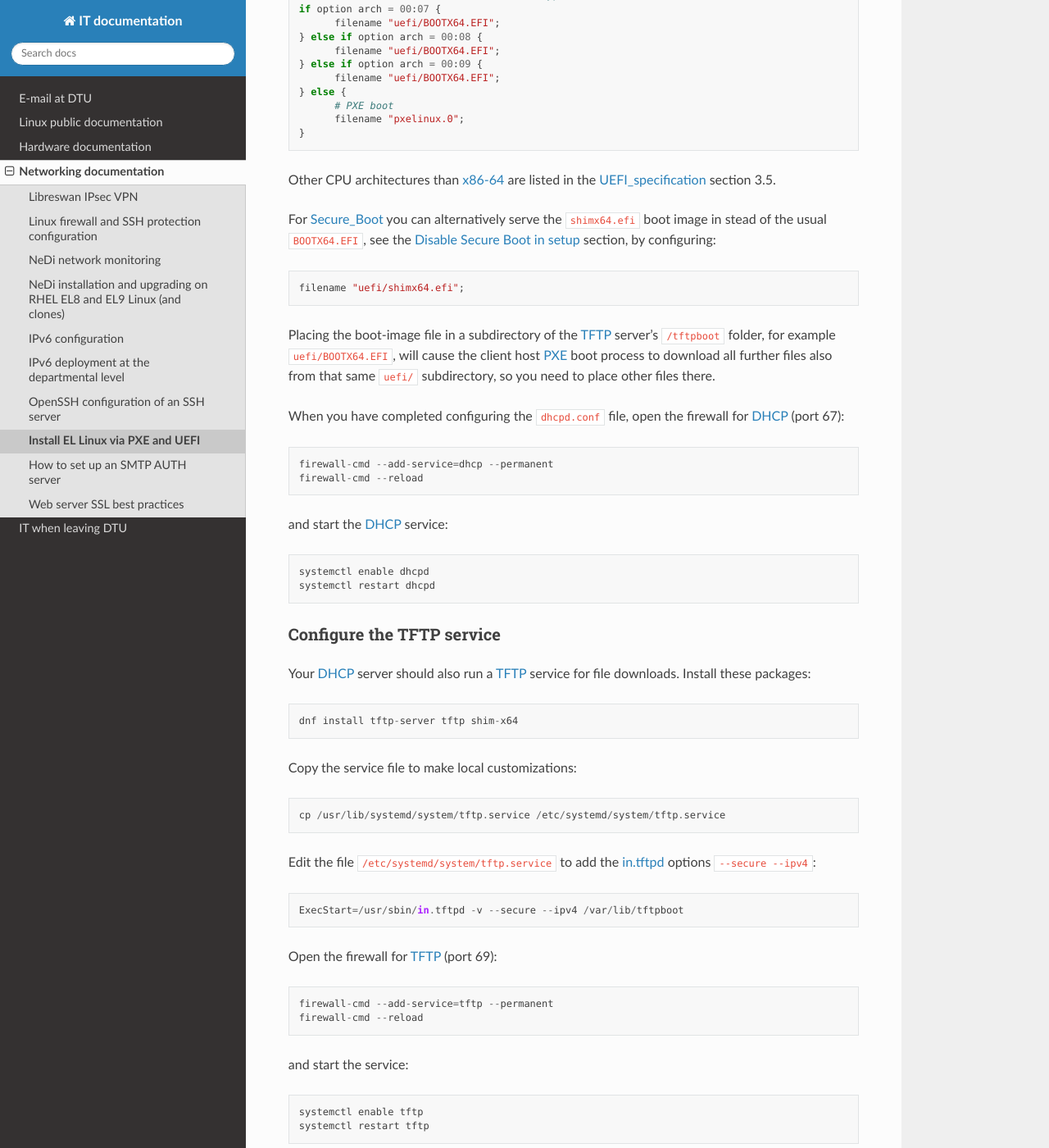
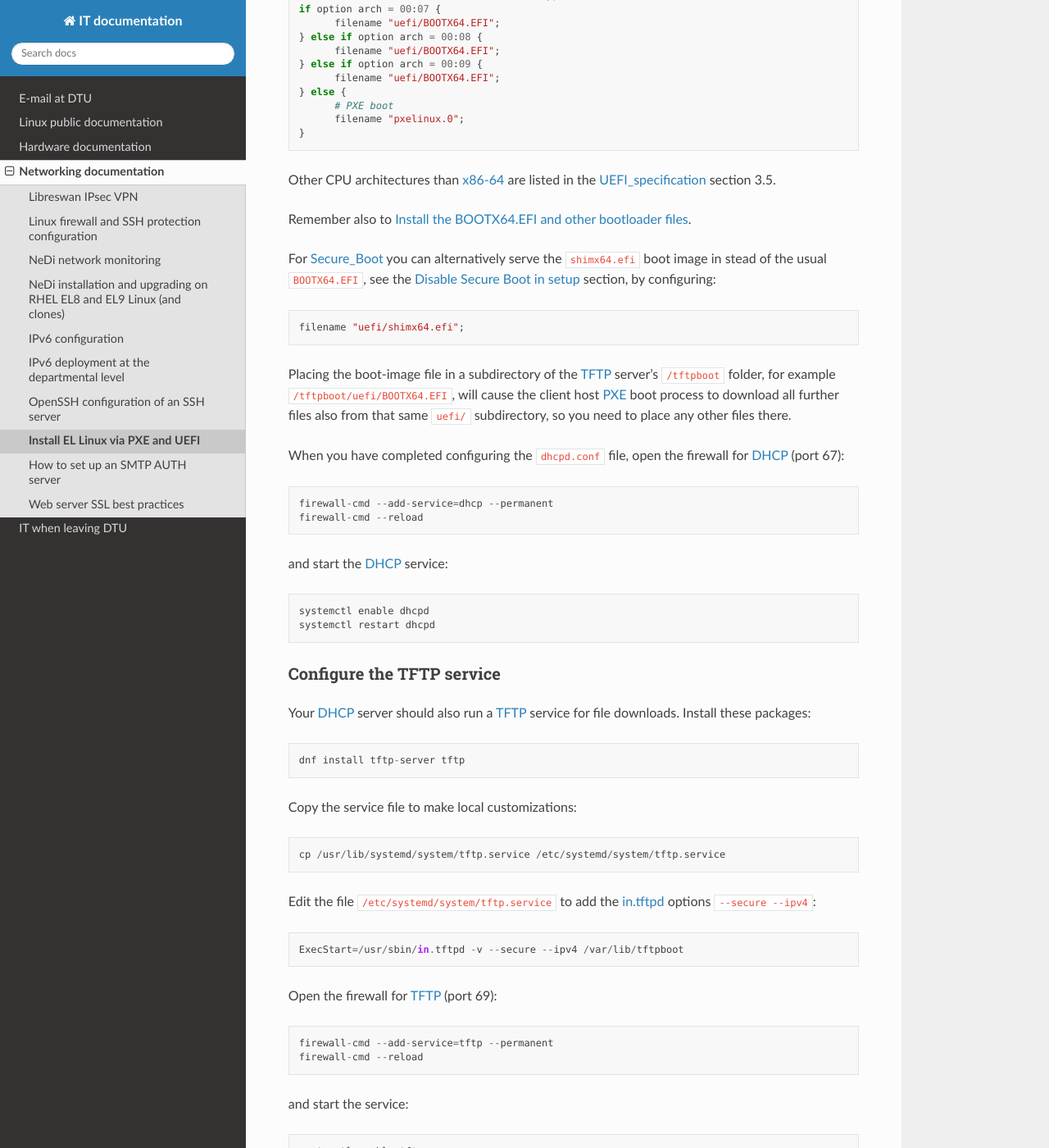
Before and after one commit to OleHolmNielsen/ITwiki, a Sphinx documentation site: the page built from docs/PXE_and_UEFI.rst, in a window 1280 px wide and 1400 px high, scrolled down 4825 px. Shown: the whole window at 82% size. Built offline with Sphinx 7.4.7 and the Read the Docs theme 3.1.0, drawn with Linux system fonts in a browser that asks for light colours; some of the changed text lies outside the part shown.

Commit message:
Minor edit

```diff
--- a/docs/PXE_and_UEFI.rst
+++ b/docs/PXE_and_UEFI.rst
@@ -114,6 +114,8 @@
 Configure your network installation server
 ===============================================
 
+.. _Install_bootloader_images:
+
 Install the BOOTX64.EFI and other bootloader files
 -------------------------------------------------------
 
@@ -181,9 +183,9 @@
 The ISC_DHCP_ server has actually been superceded by the ISC_KEA_ server, but we do not consider it here.
 On EL Linux ISC_KEA_ can be installed (in EL8/EL9 from EPEL_) with ``dnf install kea kea-hooks kea-doc kea-keama``.
 
-Install the ISC_DHCP_ packages and boot-image packages::
+Install the ISC_DHCP_ packages::
 
-  dnf install dhcp-server dhcp-common grub2-efi-x64 shim-x64
+  dnf install dhcp-server dhcp-common
 
 To get started with configuration the packages contain an example file ``/usr/share/doc/dhcp-server/dhcpd.conf.example``.
 It is also recommended to consult examples on the internet,
@@ -225,6 +227,8 @@
 
 Other CPU architectures than x86-64_ are listed in the UEFI_specification_ section 3.5.
 
+Remember also to :ref:`Install_bootloader_images`.
+
 For Secure_Boot_ you can alternatively serve the ``shimx64.efi`` boot image in stead of the usual ``BOOTX64.EFI``,
 see the :ref:`Secure_Boot_Setup` section,
 by configuring::
@@ -232,9 +236,9 @@
   filename "uefi/shimx64.efi";
 
 Placing the boot-image file in a subdirectory of the TFTP_ server's ``/tftpboot`` folder,
-for example ``uefi/BOOTX64.EFI``,
+for example ``/tftpboot/uefi/BOOTX64.EFI``,
 will cause the client host PXE_ boot process to download all further files also from that same ``uefi/`` subdirectory,
-so you need to place other files there.
+so you need to place any other files there.
 
 When you have completed configuring the ``dhcpd.conf`` file, open the firewall for DHCP_ (port 67)::
 
@@ -256,7 +260,7 @@
 Your DHCP_ server should also run a TFTP_ service for file downloads.
 Install these packages::
 
-  dnf install tftp-server tftp shim-x64
+  dnf install tftp-server tftp
 
 Copy the service file to make local customizations::
 
```
